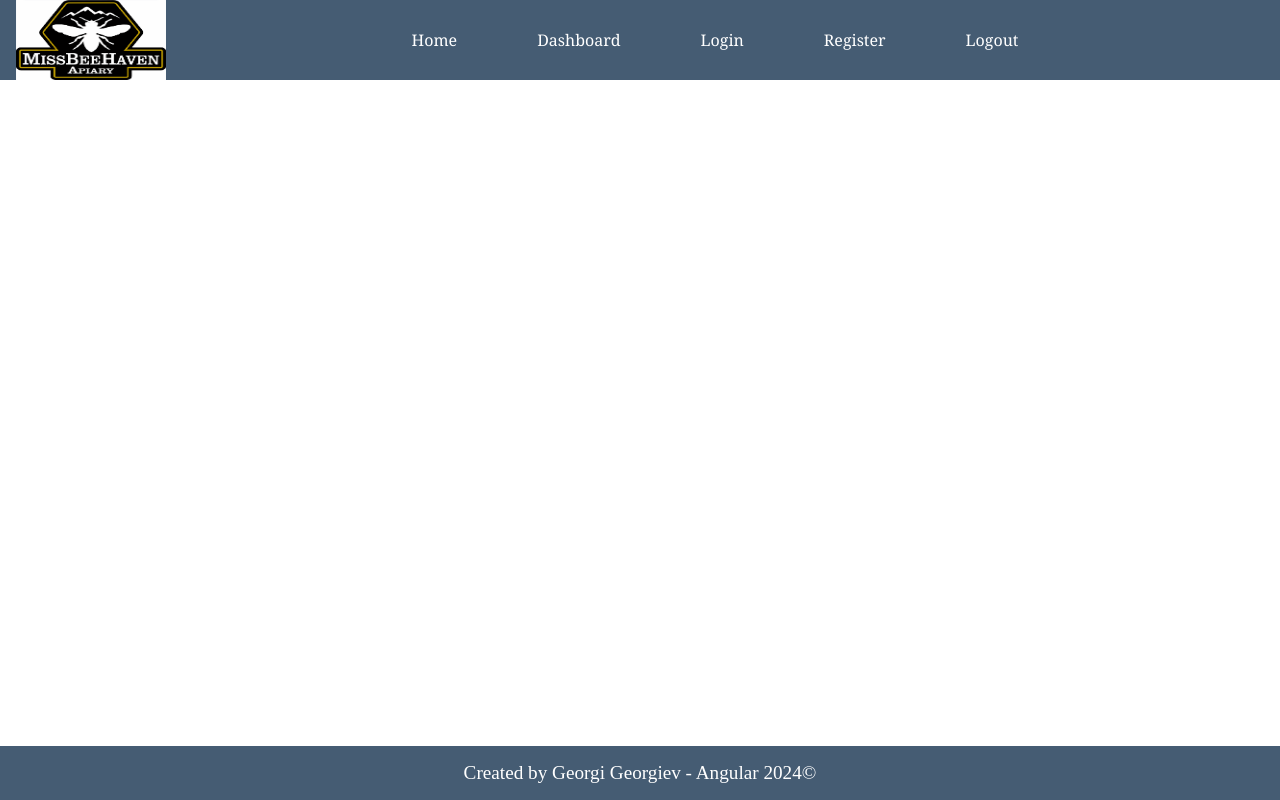
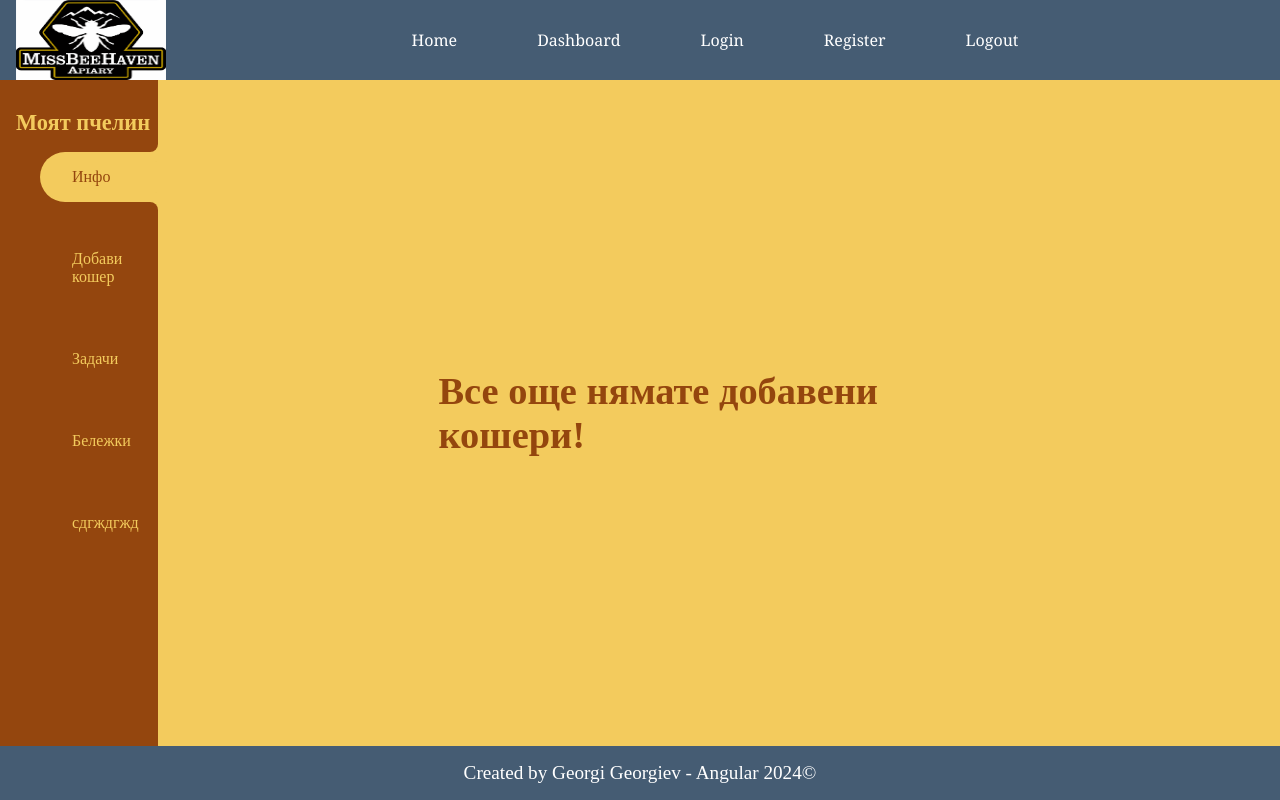
Before and after one commit to baiGeorgi1/beekeepers-diary, an Angular app in the folder apiary/: page /dashboard in a window 1280 px wide. Before the commit this address led to /. Built offline with nearby package versions, Linux system fonts and the light colour scheme.

Commit message:
dashboard

```diff
--- a/apiary/src/app/app-routing.module.ts
+++ b/apiary/src/app/app-routing.module.ts
@@ -4,7 +4,7 @@ import { HomeComponent } from "./pages/home/home.component";
 
 export const routes: Routes = [
     { path: "", pathMatch: "full", redirectTo: "/home" },
-    { path: "home", component: HomeComponent },
+    // { path: "home", component: HomeComponent },
     // { path: "user", component: PagesModule },
     // { path: "detail", component: PagesModule },
 ];
--- a/apiary/src/app/core/navigation/navigation.component.html
+++ b/apiary/src/app/core/navigation/navigation.component.html
@@ -5,7 +5,7 @@
             <li>
                 <a class="nav-btn" routerLink="/">Home</a>
             </li>
-            <li><a>Dashboard</a></li>
+            <li><a routerLink="/dashboard">Dashboard</a></li>
             <li>
                 <a routerLink="/user/login">Login</a>
             </li>
--- /dev/null
+++ b/apiary/src/app/pages/dashboard/dashboard.component.css
@@ -0,0 +1,79 @@
+.container {
+    display: flex;
+    align-items: stretch;
+    height: calc(100vh - 134px);
+}
+.vertical-nav {
+    display: flex;
+    padding: 0.5em 0 0.5em 0.5em;
+    flex-direction: column;
+    background-color: rgb(148, 70, 14);
+    text-align: left;
+    position: sticky;
+    width: 150px;
+}
+.vertical-nav h5 {
+    padding-top: 1em;
+    text-align: center;
+    color: #f3cb5d;
+}
+
+.nav-list {
+    display: flex;
+    flex-direction: column;
+    margin: 0;
+    padding: 0;
+    padding-block: 1em;
+    list-style: none;
+    gap: 2em;
+}
+.nav-list li {
+    padding: 1em 2em;
+    margin-left: 2em;
+    border-radius: 100vw 0 0 100vw;
+}
+.nav-list li.active {
+    background-color: #f3cb5d;
+    position: relative;
+}
+li.active a {
+    color: rgb(148, 70, 14);
+}
+.active::before,
+.active::after {
+    --border-radius: 0.5em;
+
+    content: "";
+    position: absolute;
+    width: var(--border-radius);
+    height: var(--border-radius);
+    right: 0;
+}
+.active::before {
+    top: calc(var(--border-radius) * -1);
+    box-shadow: 5px 5px 0 5px #f3cb5d;
+    border-radius: 0 0 100vw 0;
+}
+.active::after {
+    bottom: calc(var(--border-radius) * -1);
+    box-shadow: 5px -5px 0px 5px #f3cb5d;
+    border-radius: 0 100vw 0 0;
+}
+.nav-list a {
+    color: #f3cb5d;
+    text-decoration: none;
+}
+
+.main {
+    position: relative;
+    display: flex;
+    background-color: #f3cb5d;
+    flex: 1 0 auto;
+}
+.empty {
+    position: absolute;
+    top: 50%;
+    left: 50%;
+    transform: translate(-50%, -50%);
+    color: rgb(148, 70, 14);
+}
--- /dev/null
+++ b/apiary/src/app/pages/dashboard/dashboard.component.html
@@ -0,0 +1,23 @@
+<div class="container">
+    <div class="vertical-nav">
+        <h5>Моят пчелин</h5>
+        <div class="navigation">
+            <ul class="nav-list">
+                <li class="active">
+                    <a routerLink="#">Инфо</a>
+                </li>
+                <li c><a routerLink="#">Добави кошер</a></li>
+                <li>
+                    <a routerLink="#">Задачи</a>
+                </li>
+                <li>
+                    <a routerLink="#">Бележки</a>
+                </li>
+                <li><a routerLink="#">сдгждгжд</a></li>
+            </ul>
+        </div>
+    </div>
+    <div class="main">
+        <div class="empty"><h1>Все още нямате добавени кошери!</h1></div>
+    </div>
+</div>
--- /dev/null
+++ b/apiary/src/app/pages/dashboard/dashboard.component.ts
@@ -0,0 +1,18 @@
+import { Component, OnInit } from "@angular/core";
+import { GlobalLoaderComponent } from "src/app/core/global-loader/global-loader.component";
+import { GlobalLoaderService } from "src/app/core/global-loader/global-loader.service";
+
+@Component({
+    selector: "app-dashboard",
+    templateUrl: "./dashboard.component.html",
+    styleUrls: ["./dashboard.component.css"],
+})
+export class DashboardComponent implements OnInit {
+    constructor(private globalLoader: GlobalLoaderService) {}
+    ngOnInit(): void {
+        this.globalLoader.showLoader();
+        setTimeout(() => {
+            this.globalLoader.hideLoader();
+        }, 2500);
+    }
+}
--- a/apiary/src/app/pages/page-routing.module.ts
+++ b/apiary/src/app/pages/page-routing.module.ts
@@ -1,8 +1,12 @@
 import { NgModule } from "@angular/core";
 import { RouterModule, Routes } from "@angular/router";
 import { HomeComponent } from "./home/home.component";
+import { DashboardComponent } from "./dashboard/dashboard.component";
 
-const routes: Routes = [{ path: "home", component: HomeComponent }];
+const routes: Routes = [
+    { path: "home", component: HomeComponent },
+    { path: "dashboard", component: DashboardComponent },
+];
 
 @NgModule({
     imports: [RouterModule.forChild(routes)],
--- a/apiary/src/app/pages/pages.module.ts
+++ b/apiary/src/app/pages/pages.module.ts
@@ -3,9 +3,11 @@ import { CommonModule } from "@angular/common";
 
 import { HomeComponent } from "./home/home.component";
 import { SharedModule } from "../shared/shared.module";
+import { DashboardComponent } from "./dashboard/dashboard.component";
+import { PageRoutingModule } from "./page-routing.module";
 
 @NgModule({
-    declarations: [HomeComponent],
-    imports: [CommonModule, SharedModule],
+    declarations: [HomeComponent, DashboardComponent],
+    imports: [CommonModule, SharedModule, PageRoutingModule],
 })
 export class PagesModule {}
--- a/apiary/src/index.html
+++ b/apiary/src/index.html
@@ -1,11 +1,11 @@
-<!doctype html>
+<!DOCTYPE html>
 <html lang="en">
     <head>
-  <meta charset="utf-8">
+        <meta charset="utf-8" />
         <title>Apiary</title>
-  <base href="/">
-  <meta name="viewport" content="width=device-width, initial-scale=1">
-  <link rel="icon" type="image/x-icon" href="favicon.ico">
+        <base href="/" />
+        <meta name="viewport" content="width=device-width, initial-scale=1" />
+        <link rel="icon" type="image/x-icon" href="favicon.ico" />
     </head>
     <body>
         <app-root></app-root>
```
Lines whose indentation alone changed are shown as unchanged.
